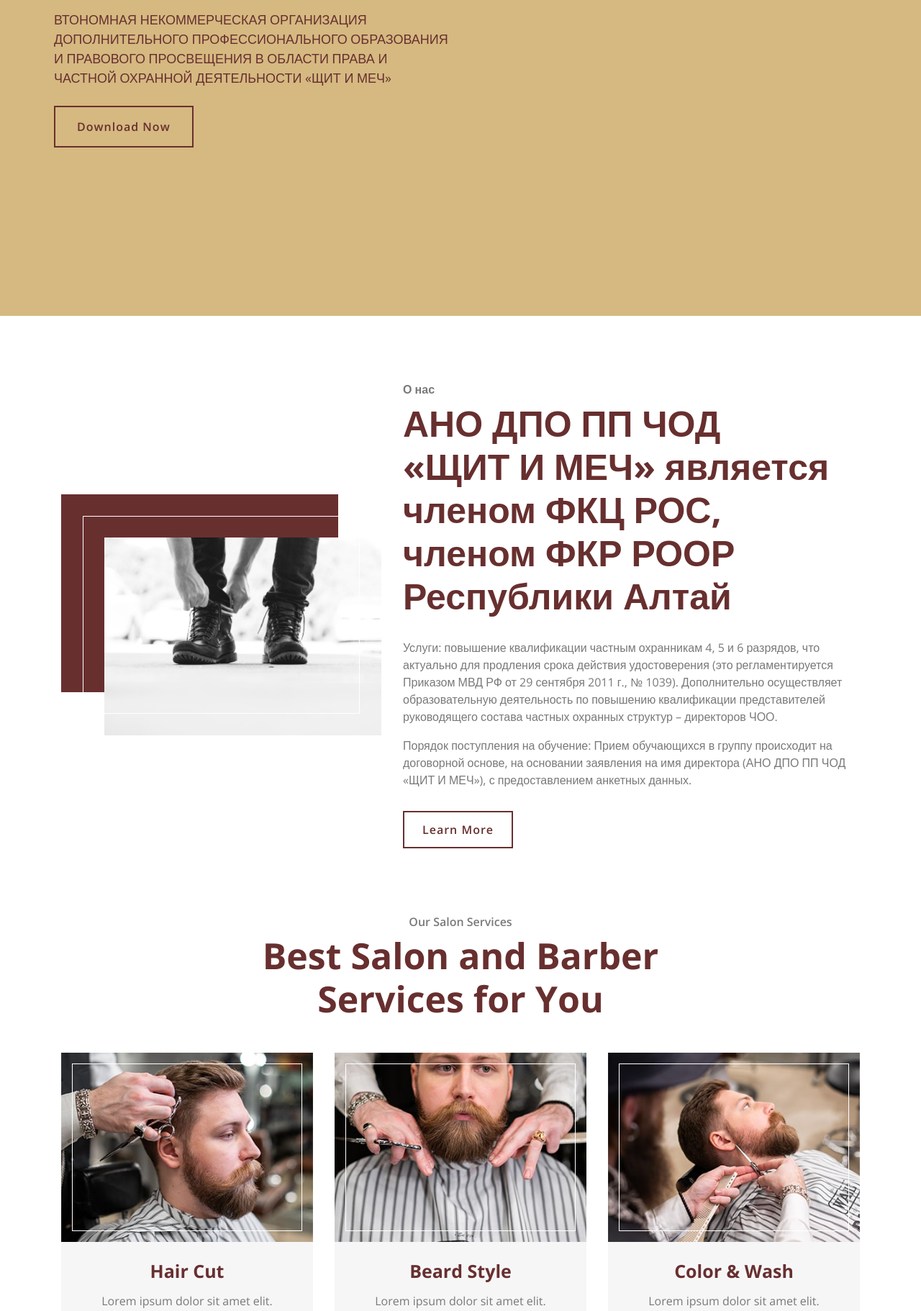
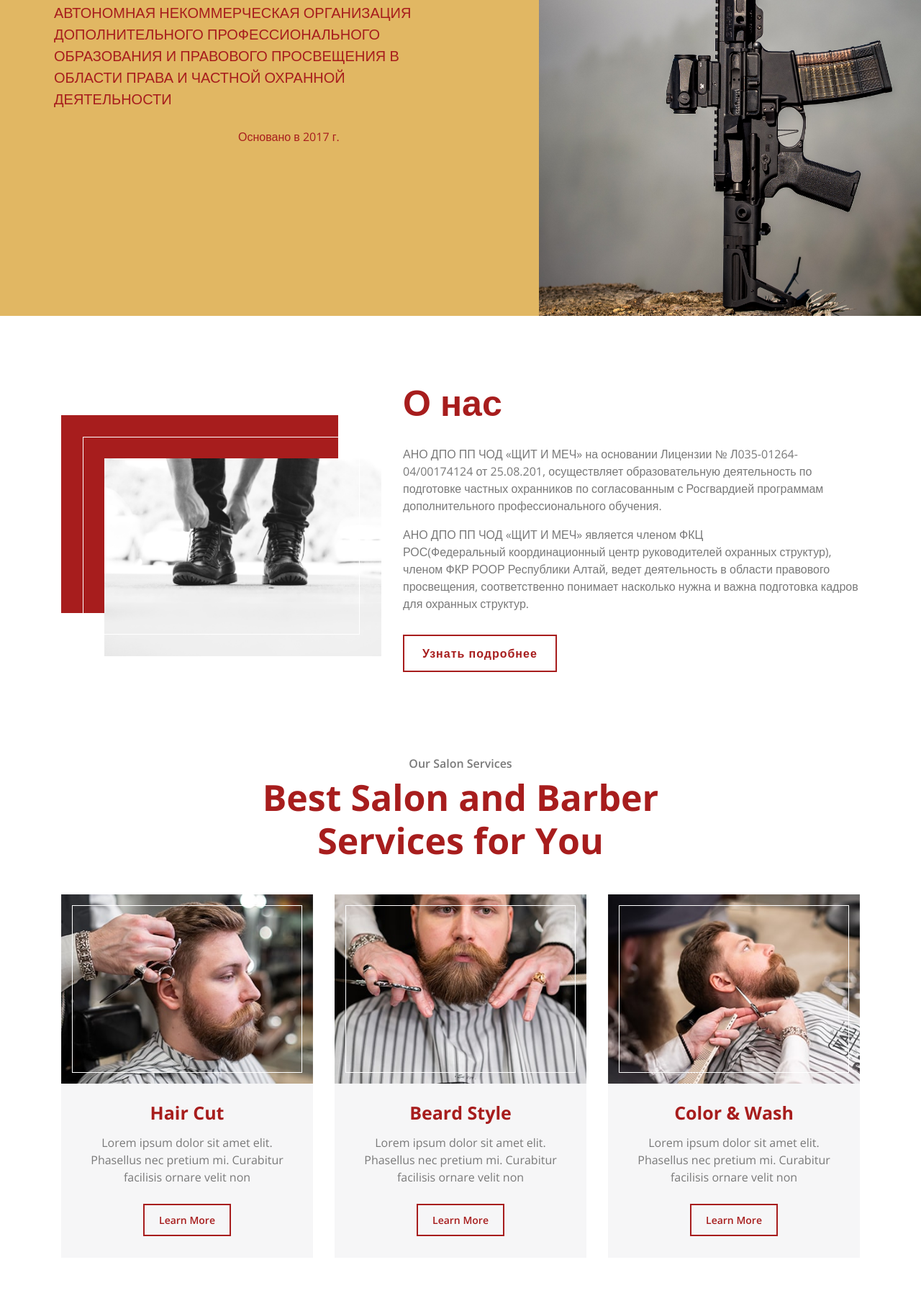
Before and after one commit to polinanechaeva25/security, a Django app: page / in a window 1280 px wide. Shown: the part 361-2183 px from the top of the page at 72% size. Run offline with Django 4.2, Linux system fonts and the light colour scheme; some libraries are stand-ins or nearby versions.

Commit message:
update designe

```diff
--- a/security/mainapp/templates/mainapp/index.html
+++ b/security/mainapp/templates/mainapp/index.html
@@ -12,7 +12,8 @@
     <link href="{% static 'img/favicon.ico" rel="icon">
 
     <!-- Google Font -->
-        <link href="https://fonts.googleapis.com/css2?family=Open+Sans:wght@300;400;600;700;800&display=swap" rel="stylesheet">
+    <link href="https://fonts.googleapis.com/css2?family=Open+Sans:wght@300;400;600;700;800&display=swap"
+          rel="stylesheet">
 
     <!-- CSS Libraries -->
     <link href="https://stackpath.bootstrapcdn.com/bootstrap/4.4.1/css/bootstrap.min.css" rel="stylesheet">
@@ -95,16 +96,17 @@
         <div class="row">
             <div class="col-sm-12 col-md-6">
                 <div class="hero-text">
-                            <h1>Создано в 2017г году</h1>
+                    <h1>«ЩИТ И МЕЧ»</h1>
                     <p>
-                                ВТОНОМНАЯ НЕКОММЕРЧЕСКАЯ ОРГАНИЗАЦИЯ ДОПОЛНИТЕЛЬНОГО ПРОФЕССИОНАЛЬНОГО ОБРАЗОВАНИЯ И ПРАВОВОГО ПРОСВЕЩЕНИЯ В ОБЛАСТИ ПРАВА И ЧАСТНОЙ ОХРАННОЙ ДЕЯТЕЛЬНОСТИ «ЩИТ И МЕЧ»
+                        АВТОНОМНАЯ НЕКОММЕРЧЕСКАЯ ОРГАНИЗАЦИЯ ДОПОЛНИТЕЛЬНОГО ПРОФЕССИОНАЛЬНОГО ОБРАЗОВАНИЯ И ПРАВОВОГО
+                        ПРОСВЕЩЕНИЯ В ОБЛАСТИ ПРАВА И ЧАСТНОЙ ОХРАННОЙ ДЕЯТЕЛЬНОСТИ
                     </p>
-                            <a class="btn" href="https://htmlcodex.com/barber-shop-template">Download Now</a>
+                    <span>Основано в 2017 г.</span>
                 </div>
             </div>
             <div class="col-sm-12 col-md-6 d-none d-md-block">
                 <div class="hero-image">
-                            <img src="{% static 'img/lock.jpg' %}" alt="Hero Image">
+                    <img src="{% static 'img/weahpon.jpg' %}" alt="Hero Image">
                 </div>
             </div>
         </div>
@@ -113,7 +115,8 @@
 <!-- Hero End -->
 
 <!-- Video Modal Start-->
-        <div class="modal fade" id="videoModal" tabindex="-1" role="dialog" aria-labelledby="exampleModalLabel" aria-hidden="true">
+<div class="modal fade" id="videoModal" tabindex="-1" role="dialog" aria-labelledby="exampleModalLabel"
+     aria-hidden="true">
     <div class="modal-dialog" role="document">
         <div class="modal-content">
             <div class="modal-body">
@@ -122,7 +125,8 @@
                 </button>
                 <!-- 16:9 aspect ratio -->
                 <div class="embed-responsive embed-responsive-16by9">
-                            <iframe class="embed-responsive-item" src="" id="video"  allowscriptaccess="always" allow="autoplay"></iframe>
+                    <iframe class="embed-responsive-item" src="" id="video" allowscriptaccess="always"
+                            allow="autoplay"></iframe>
                 </div>
             </div>
         </div>
@@ -142,19 +146,47 @@
             </div>
             <div class="col-lg-7 col-md-6">
                 <div class="section-header text-left">
-                            <p>О нас</p>
-                            <h2>АНО ДПО ПП ЧОД «ЩИТ И МЕЧ» является членом ФКЦ РОС, членом ФКР РООР Республики Алтай</h2>
+                    <!--                    <p>О нас</p>-->
+                    <h2>О нас</h2>
                 </div>
                 <div class="about-text">
                     <p>
-                               Услуги: повышение квалификации частным охранникам 4, 5 и 6 разрядов, что актуально для продления срока действия удостоверения (это регламентируется Приказом МВД РФ от 29 сентября 2011 г., № 1039).
-Дополнительно осуществляет образовательную деятельность по повышению квалификации представителей руководящего состава частных охранных структур – директоров ЧОО.
+                        АНО ДПО ПП ЧОД «ЩИТ И МЕЧ» на основании Лицензии № Л035-01264-04/00174124 от 25.08.201,
+                        осуществляет образовательную деятельность по подготовке частных охранников по согласованным с
+                        Росгвардией программам дополнительного профессионального обучения.
+
                     </p>
                     <p>
+                        АНО ДПО ПП ЧОД «ЩИТ И МЕЧ» является членом ФКЦ
+                        РОС(Федеральный координационный центр руководителей охранных структур), членом ФКР РООР
+                        Республики Алтай, ведет деятельность в области правового просвещения, соответственно понимает
+                        насколько нужна и важна подготовка кадров для охранных структур.
+                    </p>
+                    <div class="FAQ" style="">
+                        <a href="#hide2" class="hide btn" id="hide2">Узнать подробнее</a>
+                        <a href="#show2" class="show btn" id="show2">Скрыть</a>
+                        <div class="question"></div>
+                        <div class="list">
+                            <p>
+                                Услуги: повышение квалификации частным охранникам 4, 5 и 6 разрядов, что актуально для
+                                продления срока действия удостоверения (это регламентируется Приказом МВД РФ от 29
+                                сентября 2011 г., № 1039).
+                                Дополнительно осуществляет образовательную деятельность по повышению квалификации
+                                представителей руководящего состава частных охранных структур – директоров ЧОО.
                                 Порядок поступления на обучение:
-Прием обучающихся в группу происходит на договорной основе, на основании заявления на имя директора (АНО ДПО ПП ЧОД «ЩИТ И МЕЧ»), с предоставлением анкетных данных.
+                                Прием обучающихся в группу происходит на договорной основе, на основании заявления на
+                                имя директора (АНО ДПО ПП ЧОД «ЩИТ И МЕЧ»), с предоставлением анкетных данных.
+                                Зачисленные приказом директора учреждения в группу обучающиеся, проходят обучение, в
+                                соответствии с планом утвержденных учебных программ сдают экзамены, зачеты, проходят
+                                промежуточную и итоговую аттестацию в форме квалификационного экзамена и получают
+                                свидетельства установленного образца.
+                                АНО ДПО ПП ЧОД «ЩИТ И МЕЧ»– имеет свою материально-техническую базу для подготовки
+                                сотрудников охраны.
                             </p>
-                            <a class="btn" href="">Learn More</a>
+                        </div>
+                    </div>
+
+
                 </div>
             </div>
         </div>
@@ -427,19 +459,23 @@
                         <div id="success"></div>
                         <form name="sentMessage" id="contactForm" novalidate="novalidate">
                             <div class="control-group">
-                                        <input type="text" class="form-control" id="name" placeholder="Your Name" required="required" data-validation-required-message="Please enter your name" />
+                                <input type="text" class="form-control" id="name" placeholder="Your Name"
+                                       required="required" data-validation-required-message="Please enter your name"/>
                                 <p class="help-block text-danger"></p>
                             </div>
                             <div class="control-group">
-                                        <input type="email" class="form-control" id="email" placeholder="Your Email" required="required" data-validation-required-message="Please enter your email" />
+                                <input type="email" class="form-control" id="email" placeholder="Your Email"
+                                       required="required" data-validation-required-message="Please enter your email"/>
                                 <p class="help-block text-danger"></p>
                             </div>
                             <div class="control-group">
-                                        <input type="text" class="form-control" id="subject" placeholder="Subject" required="required" data-validation-required-message="Please enter a subject" />
+                                <input type="text" class="form-control" id="subject" placeholder="Subject"
+                                       required="required" data-validation-required-message="Please enter a subject"/>
                                 <p class="help-block text-danger"></p>
                             </div>
                             <div class="control-group">
-                                        <textarea class="form-control" id="message" placeholder="Message" required="required" data-validation-required-message="Please enter your message"></textarea>
+                                <textarea class="form-control" id="message" placeholder="Message" required="required"
+                                          data-validation-required-message="Please enter your message"></textarea>
                                 <p class="help-block text-danger"></p>
                             </div>
                             <div>
@@ -476,7 +512,8 @@
                 <div class="blog-text">
                     <h2>Lorem ipsum dolor</h2>
                     <p>
-                                Lorem ipsum dolor sit amet elit. Neca pretim miura bitur facili ornare velit non vulpte liqum metus tortor
+                        Lorem ipsum dolor sit amet elit. Neca pretim miura bitur facili ornare velit non vulpte liqum
+                        metus tortor
                     </p>
                     <a class="btn" href="">Read More <i class="fa fa-angle-right"></i></a>
                 </div>
@@ -494,7 +531,8 @@
                 <div class="blog-text">
                     <h2>Lorem ipsum dolor</h2>
                     <p>
-                                Lorem ipsum dolor sit amet elit. Neca pretim miura bitur facili ornare velit non vulpte liqum metus tortor
+                        Lorem ipsum dolor sit amet elit. Neca pretim miura bitur facili ornare velit non vulpte liqum
+                        metus tortor
                     </p>
                     <a class="btn" href="">Read More <i class="fa fa-angle-right"></i></a>
                 </div>
@@ -512,7 +550,8 @@
                 <div class="blog-text">
                     <h2>Lorem ipsum dolor</h2>
                     <p>
-                                Lorem ipsum dolor sit amet elit. Neca pretim miura bitur facili ornare velit non vulpte liqum metus tortor
+                        Lorem ipsum dolor sit amet elit. Neca pretim miura bitur facili ornare velit non vulpte liqum
+                        metus tortor
                     </p>
                     <a class="btn" href="">Read More <i class="fa fa-angle-right"></i></a>
                 </div>
@@ -530,7 +569,8 @@
                 <div class="blog-text">
                     <h2>Lorem ipsum dolor</h2>
                     <p>
-                                Lorem ipsum dolor sit amet elit. Neca pretim miura bitur facili ornare velit non vulpte liqum metus tortor
+                        Lorem ipsum dolor sit amet elit. Neca pretim miura bitur facili ornare velit non vulpte liqum
+                        metus tortor
                     </p>
                     <a class="btn" href="">Read More <i class="fa fa-angle-right"></i></a>
                 </div>
@@ -548,7 +588,8 @@
                 <div class="blog-text">
                     <h2>Lorem ipsum dolor</h2>
                     <p>
-                                Lorem ipsum dolor sit amet elit. Neca pretim miura bitur facili ornare velit non vulpte liqum metus tortor
+                        Lorem ipsum dolor sit amet elit. Neca pretim miura bitur facili ornare velit non vulpte liqum
+                        metus tortor
                     </p>
                     <a class="btn" href="">Read More <i class="fa fa-angle-right"></i></a>
                 </div>
@@ -566,7 +607,8 @@
                 <div class="blog-text">
                     <h2>Lorem ipsum dolor</h2>
                     <p>
-                                Lorem ipsum dolor sit amet elit. Neca pretim miura bitur facili ornare velit non vulpte liqum metus tortor
+                        Lorem ipsum dolor sit amet elit. Neca pretim miura bitur facili ornare velit non vulpte liqum
+                        metus tortor
                     </p>
                     <a class="btn" href="">Read More <i class="fa fa-angle-right"></i></a>
                 </div>
@@ -614,7 +656,8 @@
                 <div class="footer-newsletter">
                     <h2>Newsletter</h2>
                     <p>
-                                Lorem ipsum dolor sit amet elit. Quisque eu lectus a leo dictum nec non quam. Tortor eu placerat rhoncus, lorem quam iaculis felis, sed lacus neque id eros.
+                        Lorem ipsum dolor sit amet elit. Quisque eu lectus a leo dictum nec non quam. Tortor eu placerat
+                        rhoncus, lorem quam iaculis felis, sed lacus neque id eros.
                     </p>
                     <div class="form">
                         <input class="form-control" placeholder="Email goes here">
--- a/security/static/css/style.css
+++ b/security/static/css/style.css
@@ -13,7 +13,7 @@ h3,
 h4,
 h5,
 h6 {
-    color: #682f2f;
+    color: #a71d1d;
 }
 
 a {
@@ -253,7 +253,7 @@ a:focus {
     width: 100%;
     margin-bottom: 45px;
     height: calc(100vh - 60px);
-    background: #D5B981;
+    background: #e1b763;
     overflow: hidden;
 }
 
@@ -267,8 +267,8 @@ a:focus {
 }
 
 .hero .hero-image img {
-    max-width: 80%;
-    border-radius: 30px;
+    height: 100vh;
+    padding-left: 15%;
     }
 
 .hero .hero-text {
@@ -282,15 +282,20 @@ a:focus {
 }
 
 .hero .hero-text h1 {
-    color: #682f2f;
-    font-size: 50px;
+    color: #a71d1d;
+    font-size: 60px;
     font-weight: 700;
     margin-bottom: 20px;
 }
 
 .hero .hero-text p {
-    color: #682f2f;
-    font-size: 18px;
+    color: #a71d1d;
+    font-size: 20px;
+    margin-bottom: 25px;
+}
+.hero .hero-text span {
+    color: #a71d1d;
+    padding-left: 20vw;
     margin-bottom: 25px;
 }
 
@@ -299,16 +304,16 @@ a:focus {
     font-size: 16px;
     font-weight: 600;
     letter-spacing: 1px;
-    color: #682f2f;
+    color: #a71d1d;
     background: none;
-    border: 2px solid #682f2f;
+    border: 2px solid #a71d1d;
     border-radius: 0;
     transition: .3s;
 }
 
 .hero .hero-text .btn:hover {
-    color: #D5B981;
-    background: #682f2f;
+    color: #e1b763;
+    background: #a71d1d;
 }
 
 .hero .btn-play {
@@ -591,7 +596,7 @@ a:focus {
     right: 60px;
     bottom: 60px;
     left: -60px;
-    background: #682f2f;
+    background: #a71d1d;
     z-index: 0;
 }
 
@@ -618,16 +623,16 @@ a:focus {
     font-size: 16px;
     font-weight: 600;
     letter-spacing: 1px;
-    color: #682f2f;
-    border: 2px solid #682f2f;
+    color: #a71d1d;
+    border: 2px solid #a71d1d;
     border-radius: 0;
     background: none;
     transition: .3s;
 }
 
 .about .about-text a.btn:hover {
-    color: #D5B981;
-    background: #682f2f;
+    color: #e1b763;
+    background: #a71d1d;
 }
 
 @media (max-width: 767.98px) {
@@ -698,17 +703,17 @@ a:focus {
     padding: 10px 20px;
     font-size: 14px;
     font-weight: 600;
-    color: #682f2f;
-    border: 2px solid #682f2f;
+    color: #a71d1d;
+    border: 2px solid #a71d1d;
     border-radius: 0;
     background: none;
     transition: .3s;
 }
 
 .service .service-item:hover a.btn {
-    color: #D5B981;
-    background: #682f2f;
-    border-color: #682f2f;
+    color: #e1b763;
+    background: #a71d1d;
+    border-color: #a71d1d;
 }
 
 
@@ -1410,3 +1415,45 @@ a:focus {
         text-align: center;
     }
 }
+
+
+.FAQ {
+    vertical-align: top;
+    height:auto !important;
+}
+.list {
+    display:none;
+    height:auto;
+    margin:0;
+    float: left;
+}
+.show {
+    display: none;
+}
+.hide:target + .show {
+    display: inline;
+}
+.hide:target {
+    display: none;
+}
+.hide:target ~ .list {
+    display:flex;
+    width: 100%;
+}
+
+/*style the (+) and (-) */
+
+
+.list p{
+    height:auto;
+    margin:0;
+}
+.question {
+    float: left;
+    height: auto;
+    width: 100%;
+    line-height: 20px;
+    padding-left: 20px;
+    margin-bottom: 25px;
+    text-align: center;
+}
```
Also changed, not shown: other parts of security/static/css/style.css (+58 -58 lines), security/static/img/gun.jpeg (added), security/static/img/gun.png (added), security/static/img/weahpon.jpg (added). Lines whose indentation alone changed are shown as unchanged.
